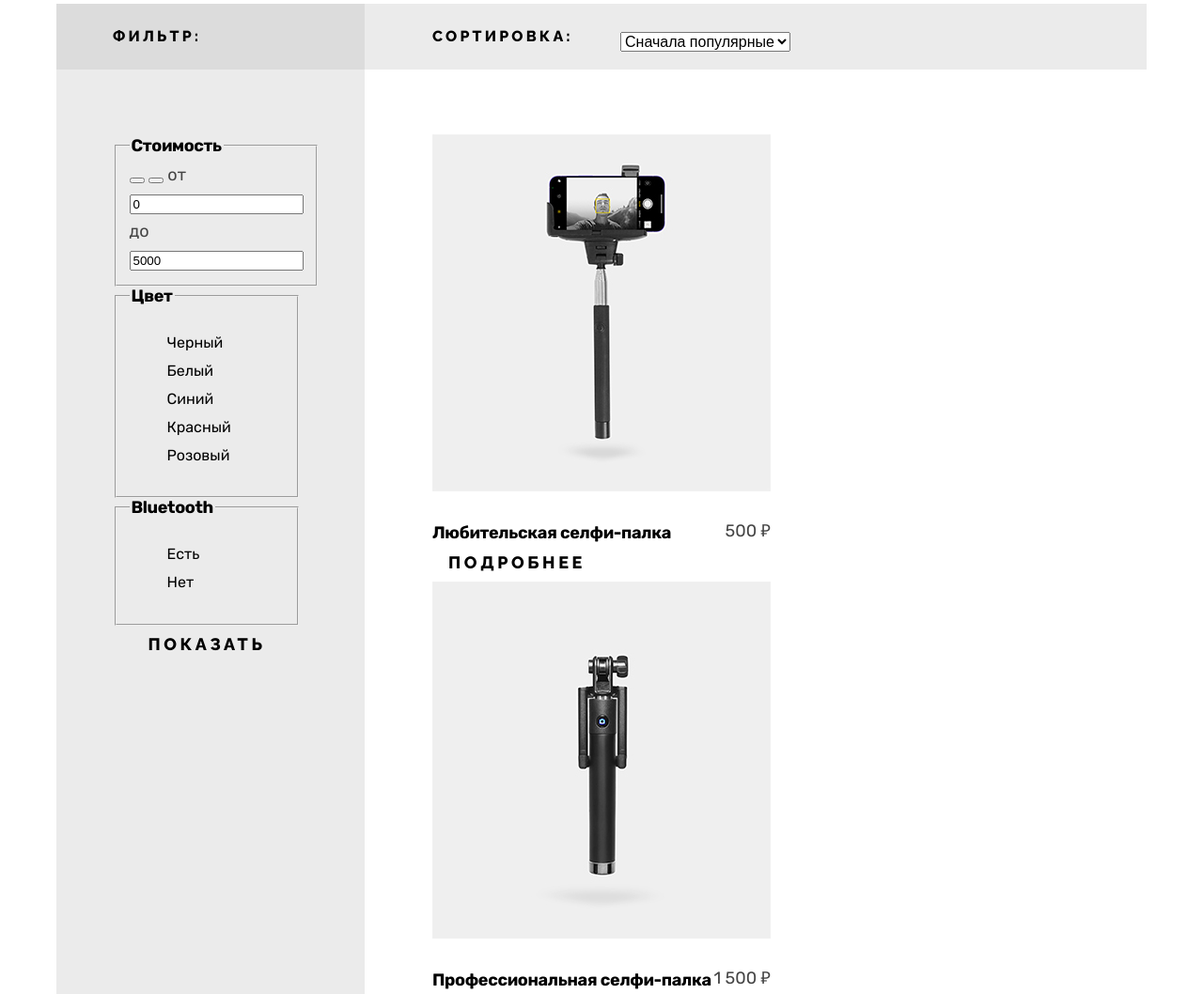
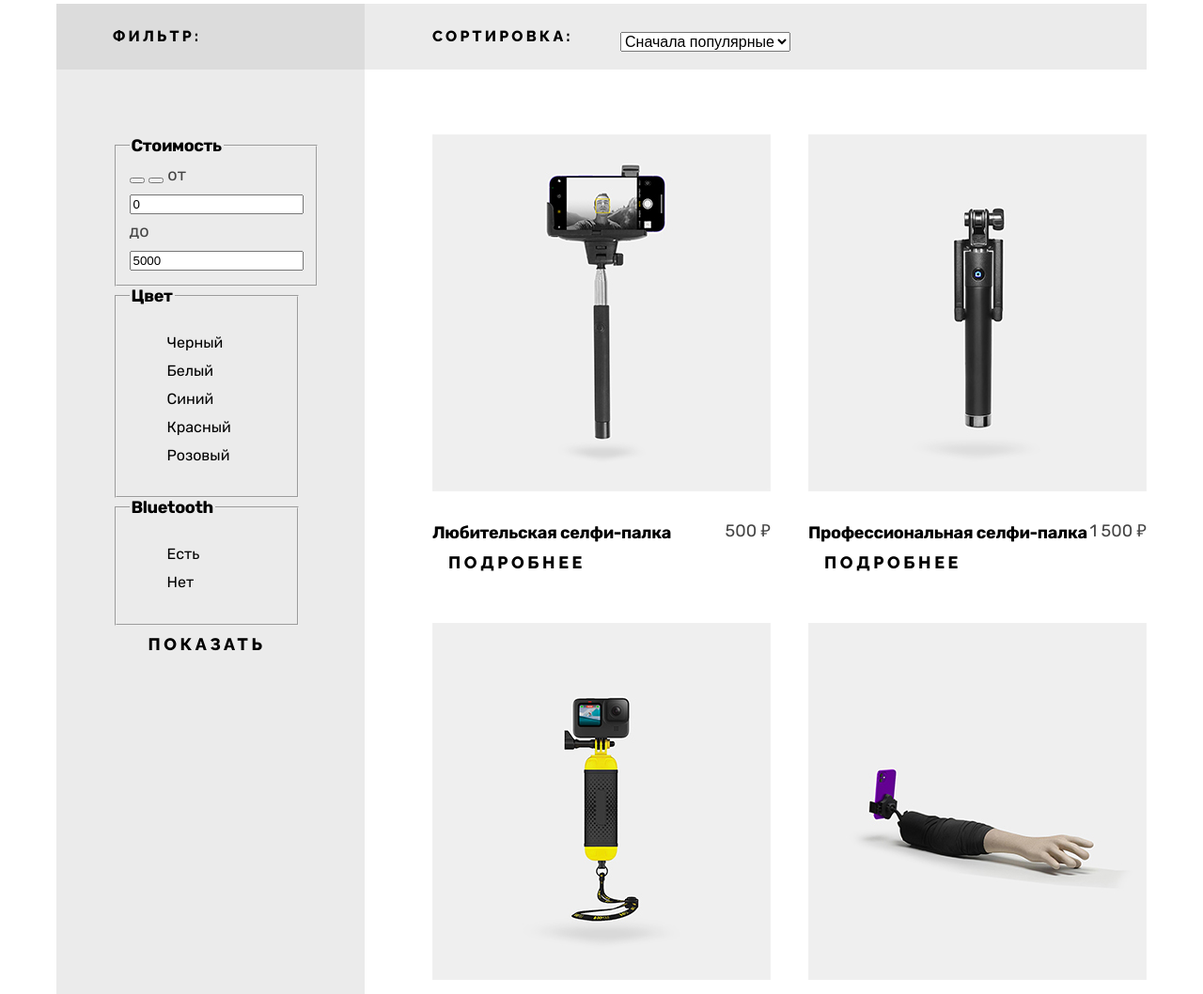
Before and after one commit to SergeySvetlov/1796475-device-32, a plain HTML site: page catalog.html in a window 1280 px wide. Shown: the part 380-1438 px from the top of the page at 94% size. Drawn offline with Linux system fonts and the light colour scheme.

Commit message:
Сетка карточек товаров на гридах

```diff
--- a/styles/styles.css
+++ b/styles/styles.css
@@ -683,6 +683,10 @@ li.category-item:nth-child(6) {
 .product-list {
   margin: 69px 0 0 72px;
   padding: 0;
+  display: grid;
+  grid-template-columns: auto auto;
+  grid-column-gap: 40px;
+  grid-row-gap: 44px;
 }
 .product-list-pagination-container{
   width: 832px;
```
